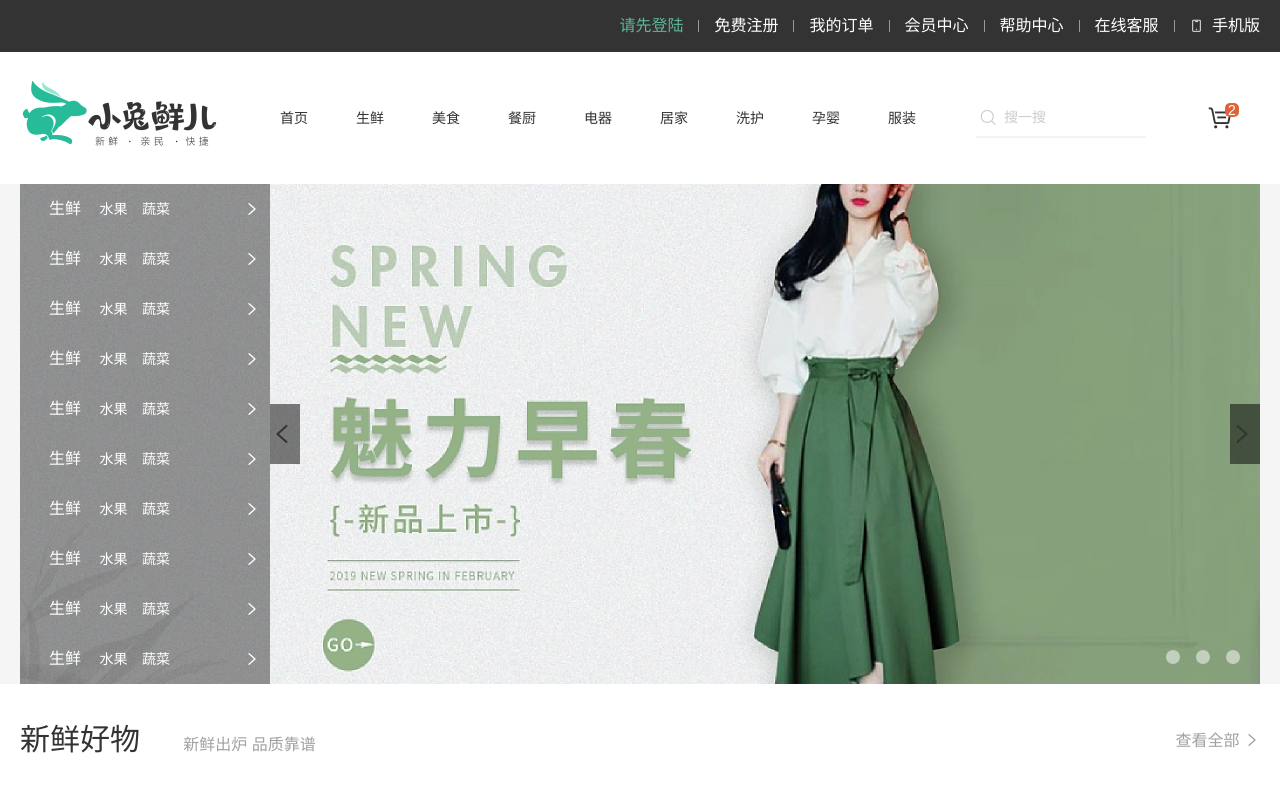
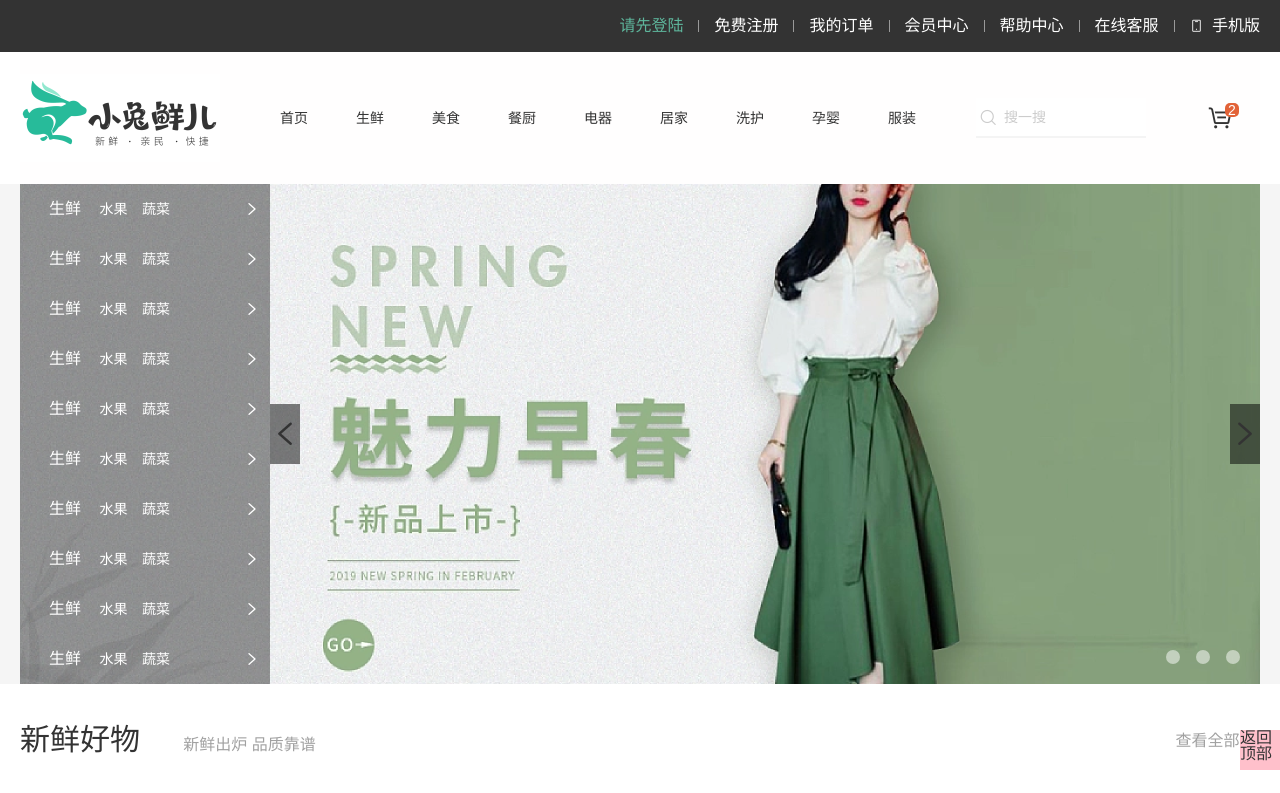
Before and after one commit to Star-Light-Xian/xiaotuxian, a plain HTML site: page index.html in a window 1280 px wide. Shown: the top 793 px of the page. Drawn offline with Linux system fonts and the light colour scheme.

Commit message:
feat(UI): 添加返回顶部按钮和优化头部样式
- 添加固定定位的返回顶部按钮
- 使头部导航栏固定在页面顶部并优化样式
- 增大轮播图箭头图标尺寸
- 为页面添加平滑滚动效果

```diff
--- a/css/common.css
+++ b/css/common.css
@@ -46,11 +46,14 @@
 
 /* 1.2 header制作 */
 .hearder {
+  position: sticky;
+  top: 0;
   display: flex;
   justify-content: space-between;
   align-items: center;
   height: 132px;
-  /* background-color: pink; */
+  background-color: #FFFEFE;
+  z-index: 999999;
 }
 
 .hearder .logo {
--- a/css/index.css
+++ b/css/index.css
@@ -1,5 +1,21 @@
+html {
+  /* 平滑滚动 */
+  scroll-behavior: smooth;
+}
+
+
+.back {
+  /* 固定定位 */
+  position: fixed;
+  right: 0;
+  bottom: 30px;
+  width: 40px;
+  height: 40px;
+  background-color: pink;
+}
+
+
 /* index专门的样式 */
-
 .entry {
   height: 500px;
   background-color: #F5F5F5;
@@ -93,7 +109,7 @@
 
 .banner .arrow-right i,
 .banner .arrow-left i {
-  font-size: 24px;
+  font-size: 30px;
   text-align: center;
   line-height: 60px;
 }
--- a/index.html
+++ b/index.html
@@ -15,6 +15,10 @@
 </head>
 
 <body>
+    <div class="back">
+        <a href="#">返回顶部</a>
+    </div>
+
     <!-- 网页的头部 -->
     <!-- 1.1 头部的导航栏 -->
     <div class="shortcut">
@@ -164,14 +168,12 @@
                     <li></li>
                 </ul>
                 <!-- 轮播图的左右切换按钮 -->
-                <div class="arrow">
                 <a href="#" class="arrow-left">
                     <i class="iconfont icon-arrow-left-bold"></i>
                 </a>
                 <a href="#" class="arrow-right">
                     <i class="iconfont icon-arrow-right-bold"></i>
                 </a>
-                </div>
             </div>
         </div>
     </div>
```
Lines whose indentation alone changed are shown as unchanged.
